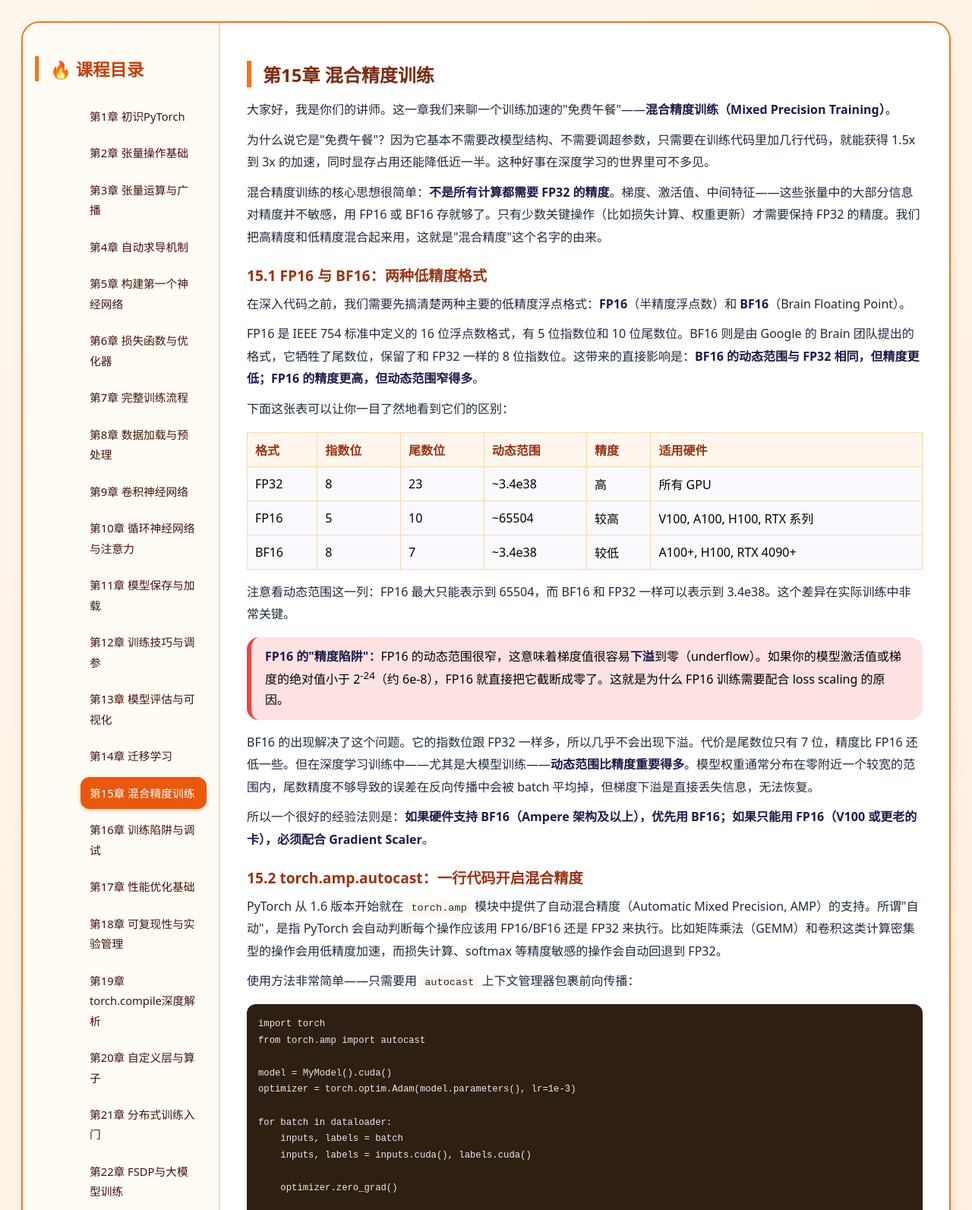
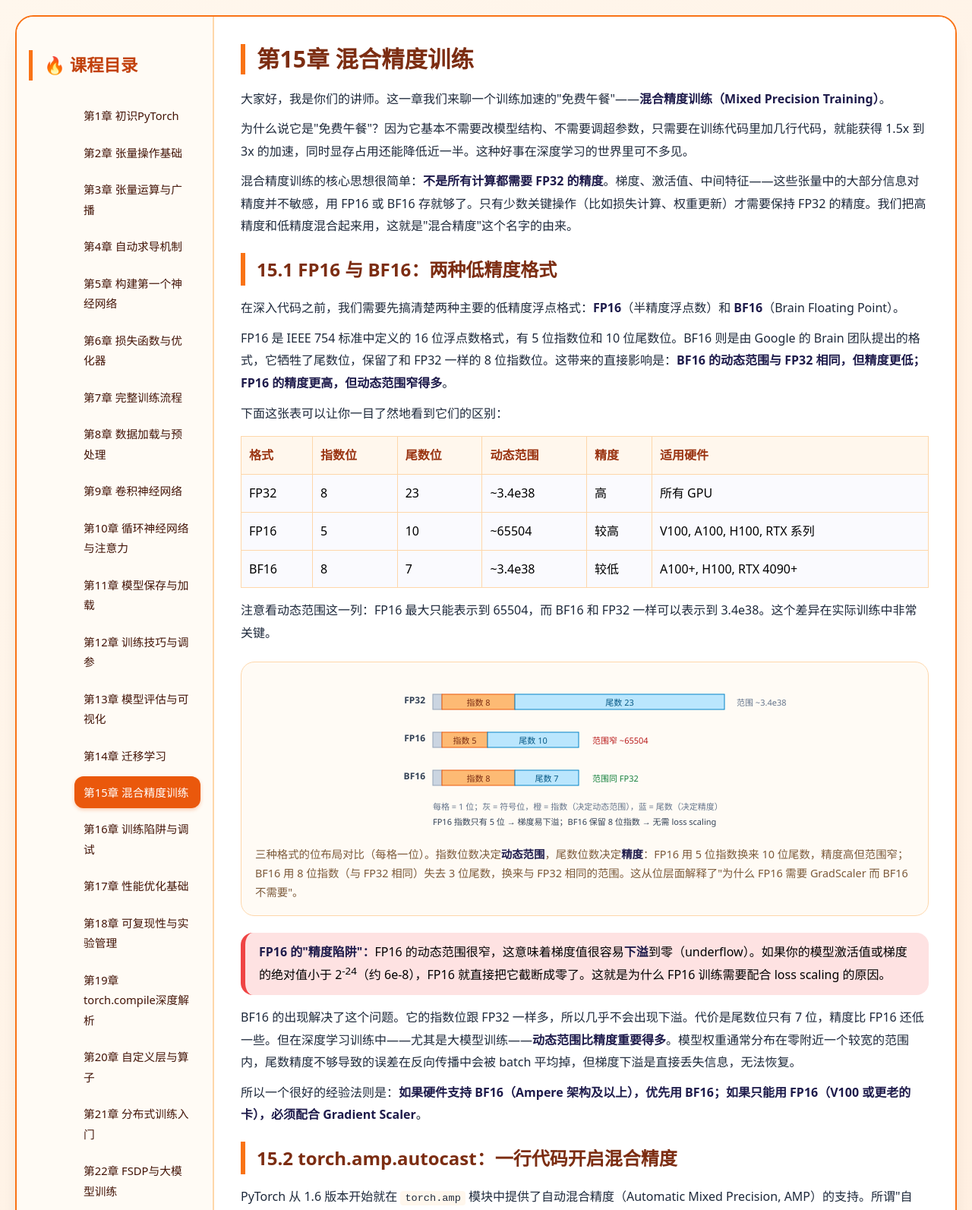
Before and after one commit to 1998x-stack/pytorch-tutorial, a plain HTML site: page 15.html in a window 1280 px wide. Shown: the top 1593 px of the page at 76% size. Drawn offline with Linux system fonts and the light colour scheme.

Commit message:
feat(pytorch-tutorial): 第15章语义化改造，新增FP16/BF16位布局图与梯度下溢/scaling演示

```diff
--- a/15.html
+++ b/15.html
@@ -4,12 +4,21 @@
     <meta charset="UTF-8">
     <meta name="viewport" content="width=device-width, initial-scale=1.0, maximum-scale=1.5, user-scalable=yes">
     <title>第15章 混合精度训练 — PyTorch教程</title>
+    <style>
+        body { font-family: system-ui, -apple-system, 'PingFang SC', 'Segoe UI', sans-serif; line-height: 1.8; margin: 0; padding: 12px; }
+        .container, .main-content { min-width: 0; }
+        .main-content { overflow-x: auto; }
+        pre { overflow-x: auto; max-width: 100%; }
+        pre, code { font-family: 'JetBrains Mono', ui-monospace, monospace; }
+        table { max-width: 100%; }
+        img, svg { max-width: 100%; }
+    </style>
     <link rel="stylesheet" href="theme.css">
 </head>
 <body>
 <div class="double-border">
 <div class="container">
-    <div class="sidebar">
+    <nav class="sidebar" aria-label="课程目录">
         <h3>🔥 课程目录</h3>
         <ul class="chapter-list">
             <li><a href="01.html">第1章 初识PyTorch</a></li>
@@ -41,10 +50,10 @@
             <li><a href="27.html">第27章 实战项目：图像分类全流程</a></li>
             <li><a href="28.html">第28章 课程总结与学习路线</a></li>
         </ul>
-    </div>
-    <div class="main-content">
+    </nav>
+    <main class="main-content">
 
-<h2>第15章 混合精度训练</h2>
+<h1>第15章 混合精度训练</h1>
 
 <p>大家好，我是你们的讲师。这一章我们来聊一个训练加速的"免费午餐"——<strong>混合精度训练（Mixed Precision Training）</strong>。</p>
 
@@ -52,7 +61,7 @@
 
 <p>混合精度训练的核心思想很简单：<strong>不是所有计算都需要 FP32 的精度</strong>。梯度、激活值、中间特征——这些张量中的大部分信息对精度并不敏感，用 FP16 或 BF16 存就够了。只有少数关键操作（比如损失计算、权重更新）才需要保持 FP32 的精度。我们把高精度和低精度混合起来用，这就是"混合精度"这个名字的由来。</p>
 
-<h3>15.1 FP16 与 BF16：两种低精度格式</h3>
+<h2>15.1 FP16 与 BF16：两种低精度格式</h2>
 
 <p>在深入代码之前，我们需要先搞清楚两种主要的低精度浮点格式：<strong>FP16</strong>（半精度浮点数）和 <strong>BF16</strong>（Brain Floating Point）。</p>
 
@@ -97,6 +106,39 @@
 
 <p>注意看动态范围这一列：FP16 最大只能表示到 65504，而 BF16 和 FP32 一样可以表示到 3.4e38。这个差异在实际训练中非常关键。</p>
 
+<figure class="teach-fig">
+    <svg viewBox="0 0 620 210" role="img" aria-labelledby="f15-t f15-d">
+        <title id="f15-t">FP32、FP16 与 BF16 的位布局对比</title>
+        <desc id="f15-d">每个小格代表一位。FP32 为 1 位符号 + 8 位指数 + 23 位尾数；FP16 压缩为 1+5+10，指数只有 5 位所以动态范围窄；BF16 为 1+8+7，指数位与 FP32 相同所以范围相同，但尾数只有 7 位精度更低。</desc>
+        <g font-family="'PingFang SC','Segoe UI',system-ui,sans-serif">
+            <text x="100" y="36" font-size="12" font-weight="700" fill="#334155" text-anchor="end">FP32</text>
+            <rect x="110" y="24" width="12" height="20" fill="#cbd5e1" stroke="#94a3b8"/>
+            <rect x="122" y="24" width="96" height="20" fill="#fdba74" stroke="#ea580c"/>
+            <rect x="218" y="24" width="276" height="20" fill="#bae6fd" stroke="#0284c7"/>
+            <text x="170" y="39" font-size="11" fill="#7c2d12" text-anchor="middle">指数 8</text>
+            <text x="356" y="39" font-size="11" fill="#075985" text-anchor="middle">尾数 23</text>
+            <text x="510" y="39" font-size="11" fill="#64748b">范围 ~3.4e38</text>
+            <text x="100" y="86" font-size="12" font-weight="700" fill="#334155" text-anchor="end">FP16</text>
+            <rect x="110" y="74" width="12" height="20" fill="#cbd5e1" stroke="#94a3b8"/>
+            <rect x="122" y="74" width="60" height="20" fill="#fdba74" stroke="#ea580c"/>
+            <rect x="182" y="74" width="120" height="20" fill="#bae6fd" stroke="#0284c7"/>
+            <text x="152" y="89" font-size="11" fill="#7c2d12" text-anchor="middle">指数 5</text>
+            <text x="242" y="89" font-size="11" fill="#075985" text-anchor="middle">尾数 10</text>
+            <text x="320" y="89" font-size="11" fill="#b91c1c">范围窄 ~65504</text>
+            <text x="100" y="136" font-size="12" font-weight="700" fill="#334155" text-anchor="end">BF16</text>
+            <rect x="110" y="124" width="12" height="20" fill="#cbd5e1" stroke="#94a3b8"/>
+            <rect x="122" y="124" width="96" height="20" fill="#fdba74" stroke="#ea580c"/>
+            <rect x="218" y="124" width="84" height="20" fill="#bae6fd" stroke="#0284c7"/>
+            <text x="170" y="139" font-size="11" fill="#7c2d12" text-anchor="middle">指数 8</text>
+            <text x="260" y="139" font-size="11" fill="#075985" text-anchor="middle">尾数 7</text>
+            <text x="320" y="139" font-size="11" fill="#15803d">范围同 FP32</text>
+            <text x="110" y="176" font-size="11" fill="#64748b">每格 = 1 位；灰 = 符号位，橙 = 指数（决定动态范围），蓝 = 尾数（决定精度）</text>
+            <text x="110" y="196" font-size="11" fill="#334155">FP16 指数只有 5 位 → 梯度易下溢；BF16 保留 8 位指数 → 无需 loss scaling</text>
+        </g>
+    </svg>
+    <figcaption>三种格式的位布局对比（每格一位）。指数位数决定<strong>动态范围</strong>，尾数位数决定<strong>精度</strong>：FP16 用 5 位指数换来 10 位尾数，精度高但范围窄；BF16 用 8 位指数（与 FP32 相同）失去 3 位尾数，换来与 FP32 相同的范围。这从位层面解释了"为什么 FP16 需要 GradScaler 而 BF16 不需要"。</figcaption>
+</figure>
+
 <div class="warning">
     <strong>FP16 的"精度陷阱"：</strong>FP16 的动态范围很窄，这意味着梯度值很容易<strong>下溢</strong>到零（underflow）。如果你的模型激活值或梯度的绝对值小于 2<sup>-24</sup>（约 6e-8），FP16 就直接把它截断成零了。这就是为什么 FP16 训练需要配合 loss scaling 的原因。
 </div>
@@ -105,7 +147,7 @@
 
 <p>所以一个很好的经验法则是：<strong>如果硬件支持 BF16（Ampere 架构及以上），优先用 BF16；如果只能用 FP16（V100 或更老的卡），必须配合 Gradient Scaler</strong>。</p>
 
-<h3>15.2 torch.amp.autocast：一行代码开启混合精度</h3>
+<h2>15.2 torch.amp.autocast：一行代码开启混合精度</h2>
 
 <p>PyTorch 从 1.6 版本开始就在 <code>torch.amp</code> 模块中提供了自动混合精度（Automatic Mixed Precision, AMP）的支持。所谓"自动"，是指 PyTorch 会自动判断每个操作应该用 FP16/BF16 还是 FP32 来执行。比如矩阵乘法（GEMM）和卷积这类计算密集型的操作会用低精度加速，而损失计算、softmax 等精度敏感的操作会自动回退到 FP32。</p>
 
@@ -137,7 +179,7 @@ for batch in dataloader:
     <strong>device_type 参数：</strong>从 PyTorch 2.0 开始，<code>autocast</code> 需要显式传入 <code>device_type</code> 参数。如果使用 CUDA 设备，传 <code>"cuda"</code>；如果使用 Apple Silicon 的 MPS 后端，传 <code>"mps"</code>；如果使用 CPU，传 <code>"cpu"</code>。在 PyTorch 2.12 中，<code>device_type</code> 是必填参数。
 </div>
 
-<h3>15.3 GradientScaler：FP16 训练的守护神</h3>
+<h2>15.3 GradientScaler：FP16 训练的守护神</h2>
 
 <p>如果你使用的是 FP16（比如在 V100 上训练），光有 <code>autocast</code> 是不够的。还记得我们前面说的 FP16 动态范围窄的问题吗？在训练过程中，梯度值的分布范围很大，很多梯度可能会小于 FP16 的最小可表示正数（约 6e-8），从而下溢到零。</p>
 
@@ -175,6 +217,37 @@ for batch in dataloader:
     # 4. 更新缩放因子
     scaler.update()</code></pre>
 
+<div class="demo" role="group" aria-labelledby="d15-h">
+    <h4 id="d15-h">动手试一试：梯度下溢与 loss scaling</h4>
+    <p style="margin:6px 0;">FP16 最小正次正规数 = 2<sup>−24</sup> ≈ 5.96e-8，低于它的梯度直接归零。选一个梯度幅值，看乘上缩放因子 2<sup>16</sup>=65536 后能否被表示（教学示意，用等价 JS 计算）。</p>
+    <div class="controls">
+        <button type="button" data-g="1e-6" aria-pressed="false">|g| = 1e-6</button>
+        <button type="button" data-g="1e-8" aria-pressed="false">|g| = 1e-8</button>
+        <button type="button" data-g="1e-9" aria-pressed="false">|g| = 1e-9</button>
+    </div>
+    <div class="out" id="d15-out" aria-live="polite">选择一个梯度幅值。</div>
+</div>
+<script>
+(function () {
+    var out = document.getElementById('d15-out');
+    var minSub = Math.pow(2, -24), scale = 65536;
+    var btns = document.querySelectorAll('.demo [data-g]');
+    btns.forEach(function (btn) {
+        btn.addEventListener('click', function () {
+            btns.forEach(function (o) { o.setAttribute('aria-pressed', 'false'); });
+            btn.setAttribute('aria-pressed', 'true');
+            var g = +btn.dataset.g, sg = g * scale;
+            var raw = g < minSub ? '下溢为 0' : '可表示 ≈ ' + g.toExponential(3);
+            var scaled = sg < minSub ? '仍下溢' : '可表示 ≈ ' + sg.toExponential(3);
+            out.textContent = '|g| = ' + g.toExponential(0) + '\n' +
+                '直接存 FP16：' + raw + '\n' +
+                '先 ×65536 再存 FP16：' + scaled + '\n' +
+                'unscale 后恢复为 ' + g.toExponential(0) + ' → 梯度未丢失';
+        });
+    });
+})();
+</script>
+
 <p><code>GradScaler</code> 内部维护了一个动态的缩放因子。如果连续多次没有发生梯度溢出，他会逐渐增大缩放因子；如果检测到溢出，他会减小缩放因子。整个过程自动进行，你只需要按照上面的模式写代码就行。</p>
 
 <div class="highlight">
@@ -187,7 +260,7 @@ for batch in dataloader:
     </ol>
 </div>
 
-<h3>15.4 BF16：更简单的选择</h3>
+<h2>15.4 BF16：更简单的选择</h2>
 
 <p>如果你使用的是 Ampere 架构（A100）或更新的 GPU（H100、RTX 4090 等），那么你不需要 <code>GradScaler</code>。直接使用 BF16 格式配合 <code>autocast</code> 就足够了：</p>
 
@@ -220,7 +293,7 @@ with autocast(device_type="cuda", dtype=dtype):
 
 <p><code>torch.cuda.get_device_capability()</code> 返回 GPU 的计算能力（Compute Capability）。Ampere 架构（A100）的计算能力是 8.0，所以 <code>>= (8, 0)</code> 就能覆盖所有支持 BF16 的 GPU。</p>
 
-<h3>15.5 实际加速效果与显存收益</h3>
+<h2>15.5 实际加速效果与显存收益</h2>
 
 <p>说了这么多原理，来看看实际效果。下面这组数据来自在一个 ResNet-50 + ImageNet 的实验中（batch size=256，A100 80GB）：</p>
 
@@ -257,7 +330,7 @@ with autocast(device_type="cuda", dtype=dtype):
 
 <p>可以看到：<strong>吞吐量提升了 2.3 倍，显存占用降低了一半</strong>，而收敛所需的 epoch 数和 FP32 完全一致。对于大模型来说收益更明显。在 Llama 7B 的 Fine-tuning 场景中，AMP（BF16）是事实上的标配——没有人会在 FP32 下微调 7B 模型，因为显存放不下，速度也慢得无法接受。</p>
 
-<h3>15.6 注意事项与常见问题</h3>
+<h2>15.6 注意事项与常见问题</h2>
 
 <p>混合精度训练虽然简单，但也不是完全没有坑。下面几个问题值得注意：</p>
 
@@ -280,8 +353,8 @@ with autocast(device_type="cuda", dtype=dtype):
             <a href="14.html">← 上一章</a>
             <a href="index.html">📖 返回目录</a>
             <a href="16.html">下一章 →</a>
-        </div>
     </div>
+    </main>
 </div>
 </div>
 </body>
```
